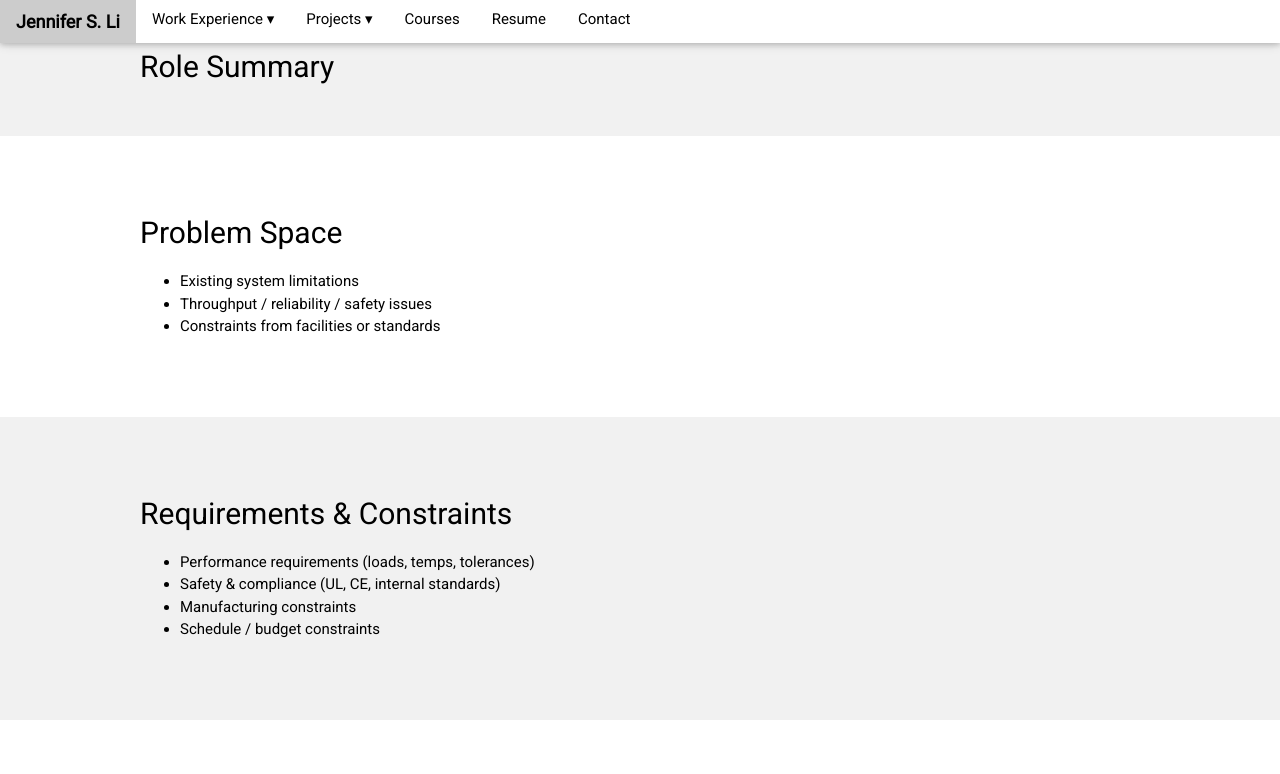
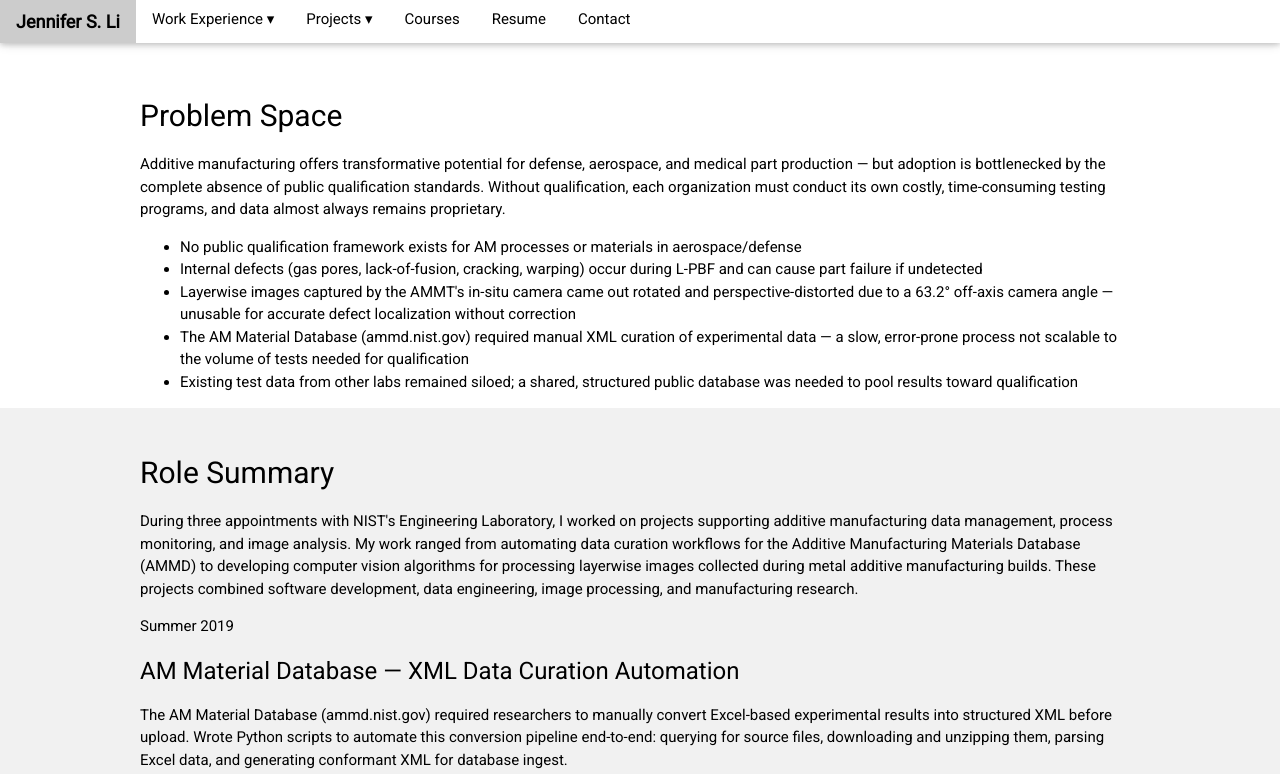
Before and after one commit to jsli905/jsli905.github.io, a Jekyll site: the page experience/nist.html, which Jekyll copies as it is, in a window 1280 px wide and 1400 px high, scrolled down 371 px, cut to the strip 0-774 px from the top of the window. Built offline with Jekyll 4.4.1, drawn with Linux system fonts in a browser that asks for light colours; comment, search, counter and statistics services are not loaded; some of the changed text lies outside the part shown.

Commit message:
Update nist.html

```diff
--- a/experience/nist.html
+++ b/experience/nist.html
@@ -194,12 +194,32 @@
 <!-- ================= PAGE HEADER ================= -->
 <section class="w3-container w3-padding-64">
   <div class="max-width">
-    <h1>SpaceX - HLS Intern</h1>
+    <h1>National Institute of Standards and Technology (NIST) - Additive Manufacturing Research Intern</h1>
     <p class="w3-large">
-      <b>Dates:</b> May 2024 – August 2024<br>
-      <b>Team:</b> Starship Human Lander System Mechanisms<br>
-      <b>Focus:</b> soft capture docking mechs
+      <b>Dates:</b> June 2019 – August 2020<br>
+      <b>Team:</b> Engineering Lab, Additive Manufacturing Project<br>
+      Developed software tools, computer vision pipelines, and image analysis methods for additive manufacturing research at the National Institute of Standards and Technology.
     </p>
+  </div>
+</section>
+
+<!-- ================= PROBLEM SPACE ================= -->
+<section class="section-grey">
+  <div class="max-width">
+    <h2>Problem Space</h2>
+    <p>
+      Additive manufacturing offers transformative potential for defense, aerospace, and medical
+      part production — but adoption is bottlenecked by the complete absence of public qualification
+      standards. Without qualification, each organization must conduct its own costly, time-consuming
+      testing programs, and data almost always remains proprietary.
+    </p>
+    <ul>
+      <li>No public qualification framework exists for AM processes or materials in aerospace/defense</li>
+      <li>Internal defects (gas pores, lack-of-fusion, cracking, warping) occur during L-PBF and can cause part failure if undetected</li>
+      <li>Layerwise images captured by the AMMT's in-situ camera came out rotated and perspective-distorted due to a 63.2° off-axis camera angle — unusable for accurate defect localization without correction</li>
+      <li>The AM Material Database (ammd.nist.gov) required manual XML curation of experimental data — a slow, error-prone process not scalable to the volume of tests needed for qualification</li>
+      <li>Existing test data from other labs remained siloed; a shared, structured public database was needed to pool results toward qualification</li>
+    </ul>
   </div>
 </section>
 
@@ -207,32 +227,81 @@
 <section class="w3-container w3-padding-32 w3-light-grey">
   <div class="max-width">
     <h2>Role Summary</h2>
-    <!--High-level description of your role. What were you hired to do? -->
-    <!-- What problems did your team own? What scale were you working at? -->
     <p>
+      During three appointments with NIST's Engineering Laboratory, I worked on projects supporting
+      additive manufacturing data management, process monitoring, and image analysis. My work ranged from
+      automating data curation workflows for the Additive Manufacturing Materials Database (AMMD) to developing
+      computer vision algorithms for processing layerwise images collected during metal additive manufacturing builds.
+      These projects combined software development, data engineering, image processing, and manufacturing research.
+    </p> <p class="date-badge">Summer 2019</p>
+        <h3>AM Material Database — XML Data Curation Automation</h3>
+        <p>
+          The AM Material Database (ammd.nist.gov) required researchers to manually convert
+          Excel-based experimental results into structured XML before upload. Wrote Python scripts
+          to automate this conversion pipeline end-to-end: querying for source files, downloading
+          and unzipping them, parsing Excel data, and generating conformant XML for database
+          ingest.
+        </p>
+        <ul>
+          <li>Automated file discovery via query, download, and unzip workflow</li>
+          <li>Converted Excel experimental data to structured XML at scale</li>
+          <li>Reduced manual effort for researchers contributing data to the public database</li>
+        </ul>
+        <div class="tag-row">
+          <span class="tag tag-blue">Python</span>
+          <span class="tag tag-purple">XML / Excel automation</span>
+          <span class="tag tag-teal">ammd.nist.gov</span>
+        </div>
+      </div>
 
-    </p>
-    <!-- What you owned end-to-end, Key interfaces (EE, firmware, manufacturing, test), Decision-making authority -->
-    <ul>
+      <div class="timeline-item">
+        <p class="date-badge">December 2019</p>
+        <h3>Melt Pool Characterization from In-Situ Print Images</h3>
+        <p>
+          Melt pool geometry is a key indicator of print quality in L-PBF: improper melt pool
+          formation underlies the majority of fusion defects and trapped-gas porosity. Developed
+          Python programs to extract melt pool properties from high-speed camera images captured
+          during AMMT printing tests, feeding quantitative data into NIST's model-based qualification
+          effort.
+        </p>
+        <ul>
+          <li>Wrote image processing programs to measure melt pool size and morphology from in-situ images</li>
+          <li>Supported the Engineering Laboratory's model-based AM qualification research program</li>
+        </ul>
+        <div class="tag-row">
+          <span class="tag tag-blue">Python</span>
+          <span class="tag tag-teal">Melt pool metrology</span>
+          <span class="tag tag-amber">L-PBF process monitoring</span>
+        </div>
+      </div>
 
-    </ul>
-  </div>
-</section>
-
-<!-- ================= PROBLEM SPACE ================= -->
-<section class="w3-container w3-padding-64">
-  <div class="max-width">
-    <h2>Problem Space</h2>
-    <!-- What was broken, missing, or limiting the organization? Why did this problem matter (cost, safety, schedule, scale)?-->
-    <p>
-
-    </p>
-    <ul>
-      <li>Existing system limitations</li>
-      <li>Throughput / reliability / safety issues</li>
-      <li>Constraints from facilities or standards</li>
-    </ul>
-
+      <div class="timeline-item">
+        <p class="date-badge">Summer 2020</p>
+        <h3>Layerwise Image Processing via Computer Vision</h3>
+        <p>
+          Developed a full computer vision pipeline to correct distorted layerwise images from the
+          AMMT's angled layer camera, enabling accurate real-world localization of defects. Benchmarked
+          six undistortion methods against synthetic ground-truth images generated from XYPT build
+          command data, then applied the best-performing approach to the second experiment's dataset,
+          cropping and sorting images by part and layer for analysis.
+        </p>
+        <ul>
+          <li>Tested and compared six OpenCV-based image undistortion methods (getPerspectiveTransform, findHomography variants)</li>
+          <li>Built synthetic ground-truth images from XYPT build command files for quantitative benchmarking</li>
+          <li>Designed automated pipeline to undistort, crop, and sort layerwise images by part/layer</li>
+          <li>Identified recurring defect patterns: elevated edges, corner protrusion through powder, subsurface blobs</li>
+        </ul>
+        <div class="tag-row">
+          <span class="tag tag-blue">Python</span>
+          <span class="tag tag-blue">OpenCV</span>
+          <span class="tag tag-teal">Computer vision</span>
+          <span class="tag tag-teal">Perspective undistortion</span>
+          <span class="tag tag-amber">L-PBF defect analysis</span>
+        </div>
+        <div class="callout">
+          <p>Full project write-up: <a href="nist_layerwise_project.html" style="color:#005288; font-weight:700;">Layerwise Imaging Project Page →</a></p>
+        </div>
+      </div>
   </div>
 </section>
 
```
